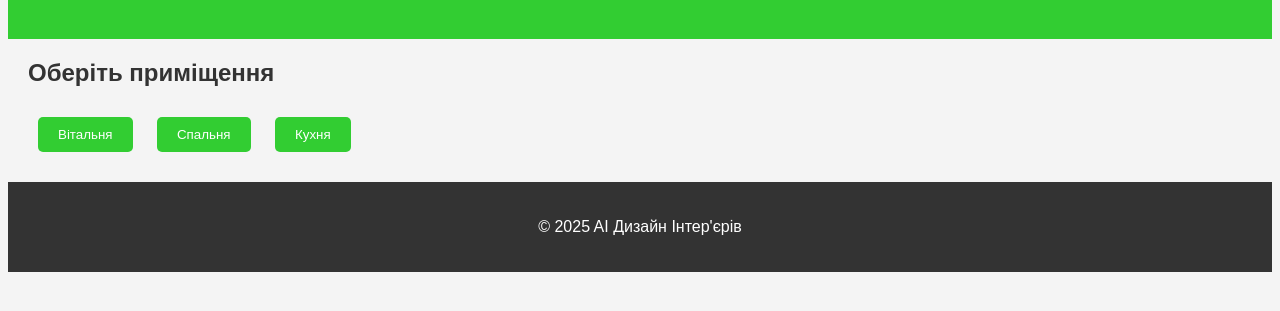
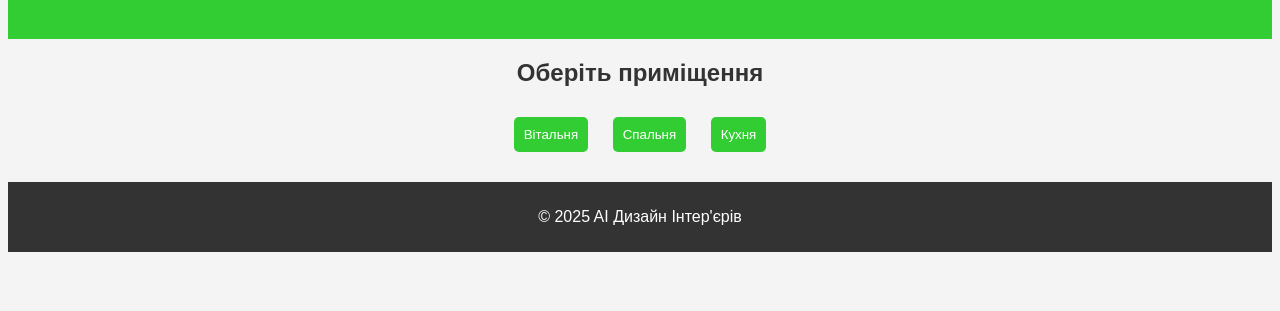
Before and after one commit to Sergof777/Interior_AI, a plain HTML site: page index.html in a window 1280 px wide. Shown: the part 89-400 px from the top of the page. Drawn offline with Linux system fonts and the light colour scheme.

Commit message:
Update styles.css

```diff
--- a/styles.css
+++ b/styles.css
@@ -2,13 +2,13 @@ body {
     font-family: Arial, sans-serif;
     background-color: #f4f4f4;
     color: #333;
+    text-align: center;
 }
 
 header {
     background-color: #32cd32;
     color: white;
     padding: 20px;
-    text-align: center;
 }
 
 .container {
@@ -16,27 +16,22 @@ header {
 }
 
 button {
-    padding: 10px 20px;
+    padding: 10px;
     margin: 10px;
-    cursor: pointer;
     background-color: #32cd32;
     color: white;
     border: none;
     border-radius: 5px;
+    cursor: pointer;
 }
 
 button:hover {
     background-color: #28a745;
 }
 
-select {
-    padding: 5px;
-    margin: 10px 0;
-}
-
 footer {
-    text-align: center;
-    padding: 20px;
+    margin-top: 20px;
+    padding: 10px;
     background-color: #333;
     color: white;
 }
```
